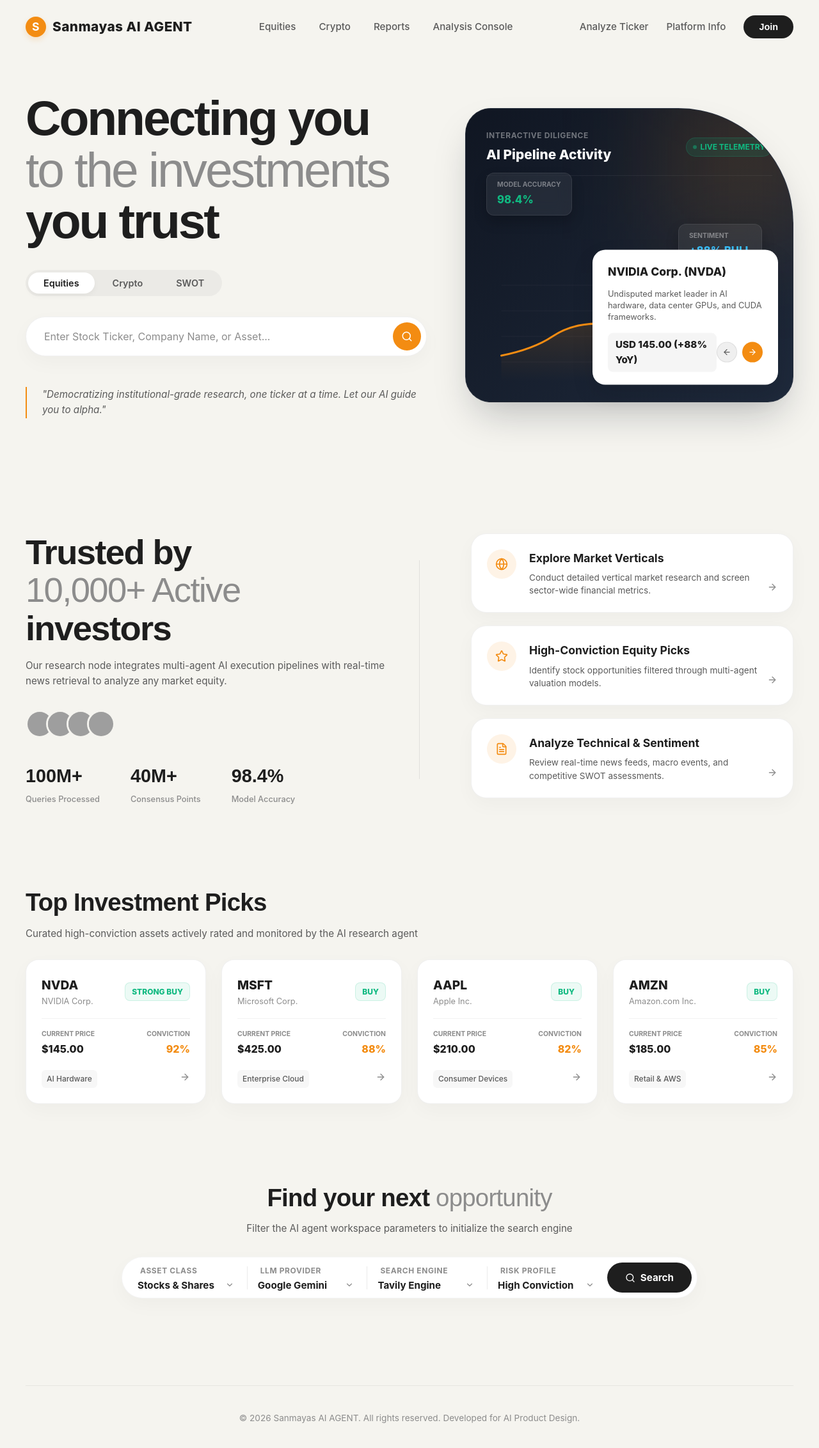
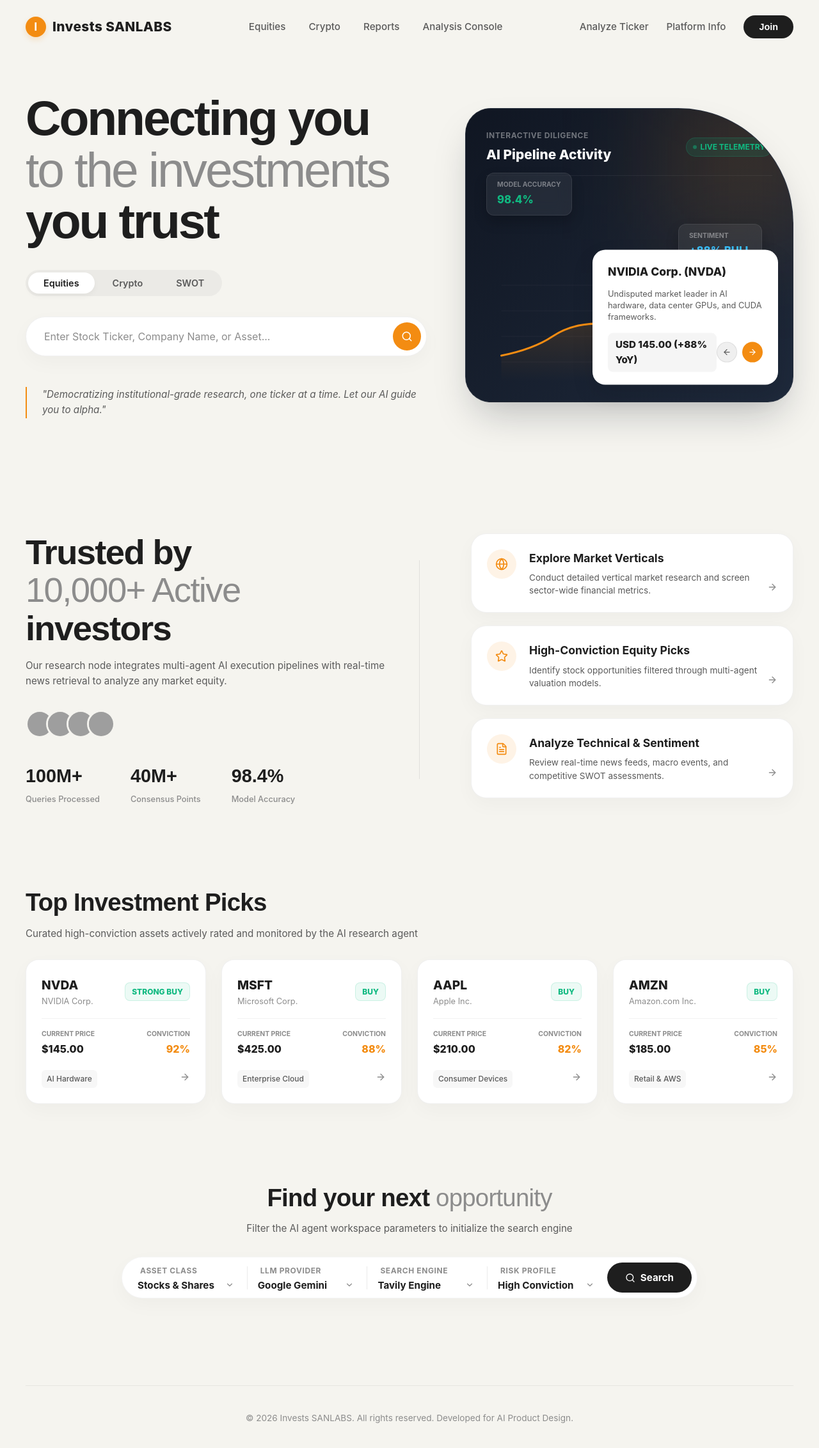
Before and after one commit to sanmaaya/InvestmentResearchAgent, a Next.js app: page / in a window 1280 px wide. Shown: the top 2264 px of the page at 64% size. Built offline with nearby package versions, Linux system fonts and the light colour scheme; grey boxes are pictures that could not be loaded.

Commit message:
style: rename branding to Invests SANLABS

```diff
--- a/src/app/page.tsx
+++ b/src/app/page.tsx
@@ -373,8 +373,8 @@ export default function Home() {
           {/* Header */}
           <header className="l-header">
             <a href="#" className="l-logo" onClick={(e) => e.preventDefault()}>
-              <div className="l-logo-icon">S</div>
-              Sanmayas AI AGENT
+              <div className="l-logo-icon">I</div>
+              Invests SANLABS
             </a>
 
             <ul className="l-nav-links">
@@ -813,7 +813,7 @@ export default function Home() {
           </section>
 
           <footer className="landing-footer-new">
-            <p>© 2026 Sanmayas AI AGENT. All rights reserved. Developed for AI Product Design.</p>
+            <p>© 2026 Invests SANLABS. All rights reserved. Developed for AI Product Design.</p>
           </footer>
 
         </div>
```
